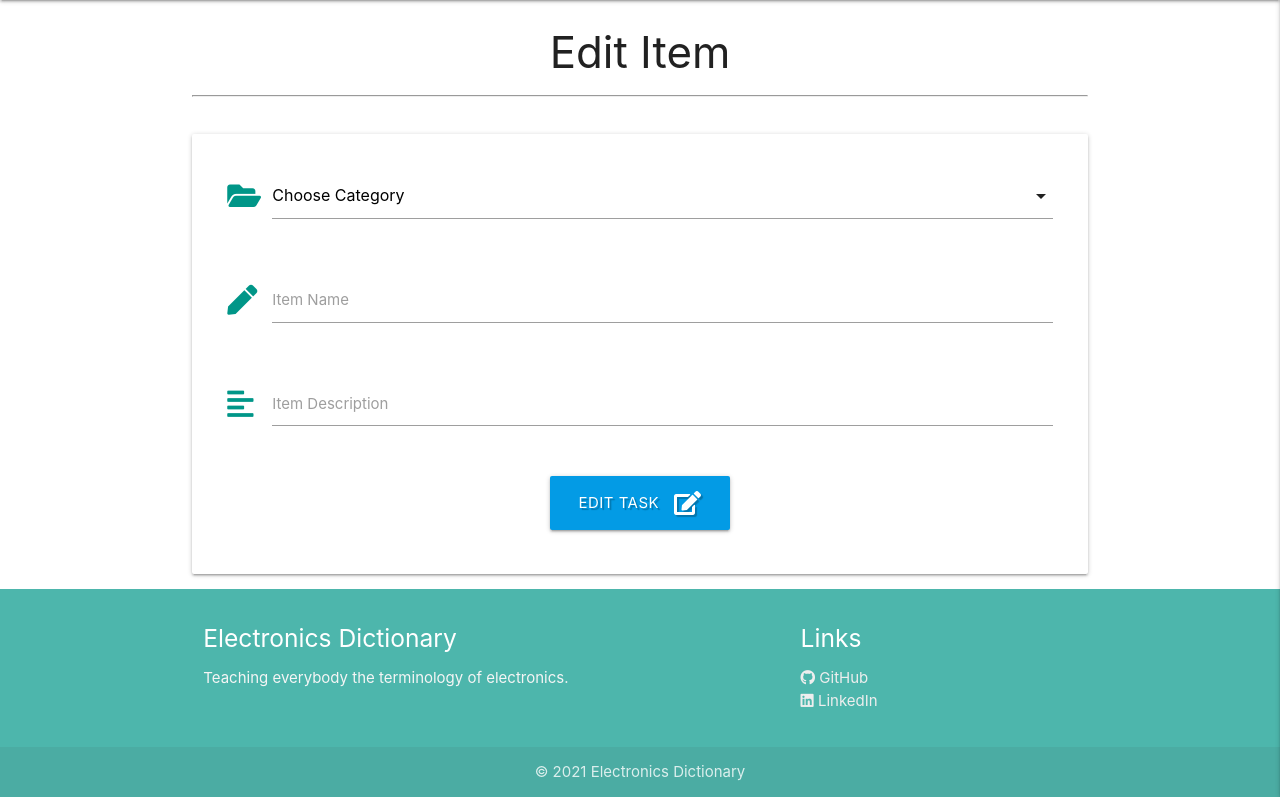
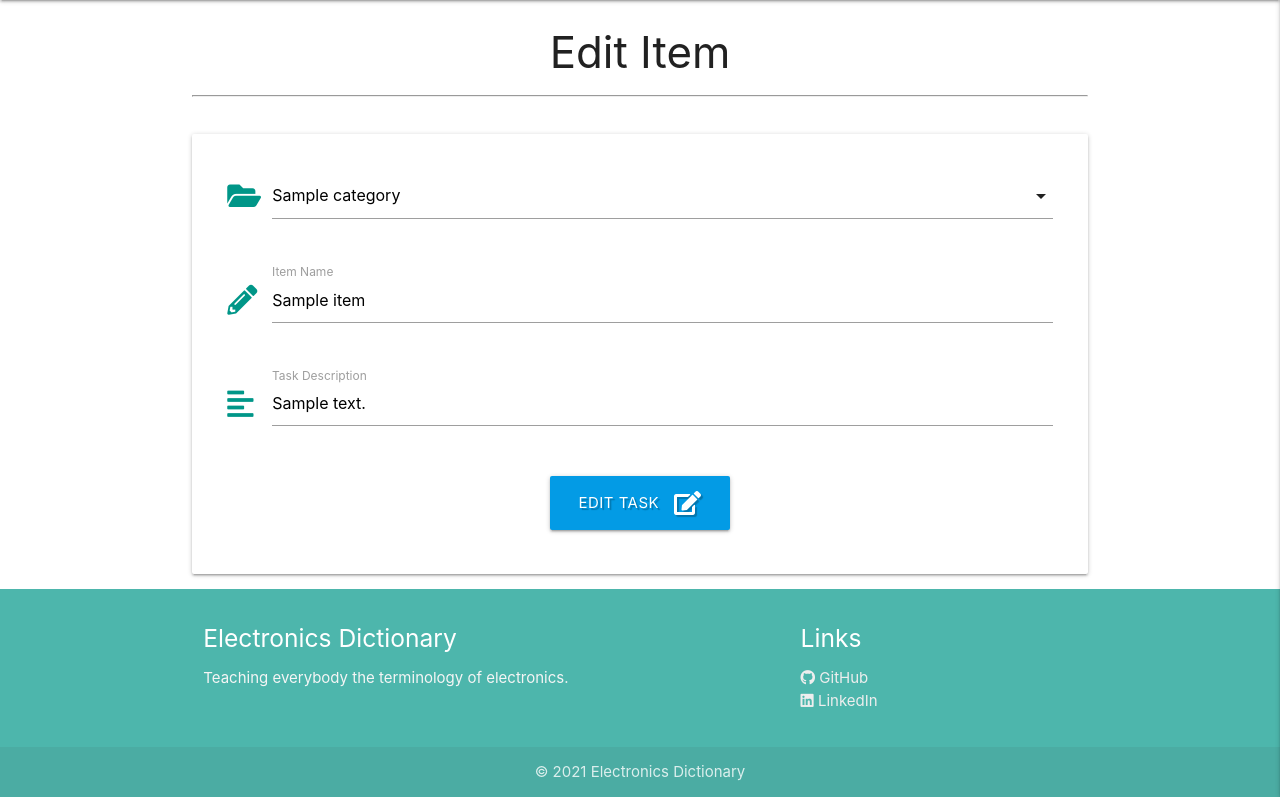
Before and after one commit to jacksheehy15/electronics-dictionary, a Flask app: template templates/edit_item.html in a window 1280 px wide. Shown: the part 64-861 px from the top of the page. Run offline with Flask 2, Linux system fonts and the light colour scheme; the template is opened without the code that fills it: most values are stand-ins (such as "Sample title", 1, 10 or a date in 2020); some libraries are stand-ins or nearby versions.

Commit message:
Added Edit task functionality to app

```diff
--- a/templates/edit_item.html
+++ b/templates/edit_item.html
@@ -9,35 +9,39 @@
               <div class="input-field col s12">
                   <i class="fas fa-folder-open prefix teal-text"></i>
                   <select id="category_name" name="category_name" class="validate">
-                      <option value="" disabled selected>Choose Category</option>
+                      <option value="" disabled>Choose Category</option>
                       {% for category in categories %}
+                      {% if category.category_name == item.category_name %}
+                      <option value="{{ category.category_name }}" selected>{{ category.category_name }}</option>
+                      {% else %}
                       <option value="{{ category.category_name }}">{{ category.category_name }}</option>
+                      {% endif %}
                       {% endfor %}
                   </select>
               </div>
 
           </div>
-          <!-- Item Name -->
+                <!-- Edi Item name -->
             <div class="row">
                 <div class="input-field col s12">
-                  <i class="fas fa-pen prefix teal-text"></i>
-                  <input id="item_name" name="item_name" type="text" minlength="1" maxlength="50" class="validate"
-                      required>
+                    <i class="fas fa-pencil-alt prefix teal-text "></i>
+                    <input id="item_name" name="item_name" minlength="1" maxlength="50"
+                        value="{{ item.item_name }}" type="text" class="validate" required>
                     <label for="item_name">Item Name</label>
                 </div>
             </div>
-          <!-- Item Description -->
-
+            <!-- Edit Item description -->
             <div class="row">
                 <div class="input-field col s12">
                     <i class="fas fa-align-left prefix teal-text"></i>
-                  <textarea id="item_description" name="item_description" class="materialize-textarea validate"
-                      minlength="5" maxlength="200" required></textarea>
-                  <label for="item_description">Item Description</label>
+                    <textarea id="item_description" name="item_description" minlength="5"
+                        maxlength="200" class="materialize-textarea validate" required>
+                        {{- item.item_description -}}
+                    </textarea>
+                    <label for="task_description">Task Description</label>
                 </div>
             </div>
-
-          <!-- Submit to Dictionary Button-->
+          <!-- Submit Edit to Dictionary Button-->
           <div class="row">
               <div class="col s12 center-align">
                   <button type="submit" class="btn-large light-blue darken-1 text-shadow">
```
Lines whose indentation alone changed are shown as unchanged.
